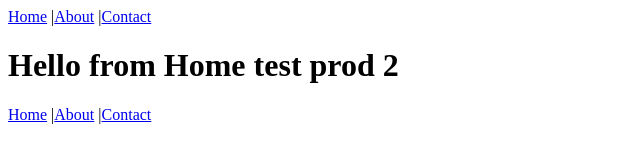
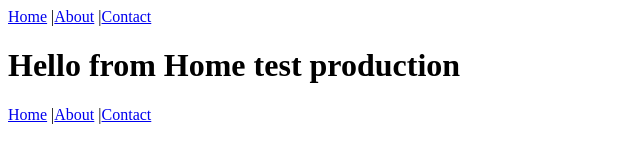
Before and after one commit to MohammedChe/react-portfolio, a React (Vite) app: page / in a window 1280 px wide. Shown: the top 160 px of the page, without its empty margins (0-640 px from the left). Built offline with nearby package versions, Linux system fonts and the light colour scheme.

Commit message:
Testing new ci

```diff
--- a/package.json
+++ b/package.json
@@ -9,7 +9,7 @@
     "lint": "eslint .",
     "preview": "vite preview",
     "deploy": "vite build && firebase deploy",
-    "production": "git checkout production && git merge main && git push"
+    "production": "git checkout production && git merge main && git push origin production && git checkout main"
 
   },
   "dependencies": {
--- a/src/pages/Home.jsx
+++ b/src/pages/Home.jsx
@@ -1,5 +1,5 @@
 export default function Home(){
     return(
-        <h1>Hello from Home test prod 2</h1>
+        <h1>Hello from Home test production</h1>
     );
 }
```
